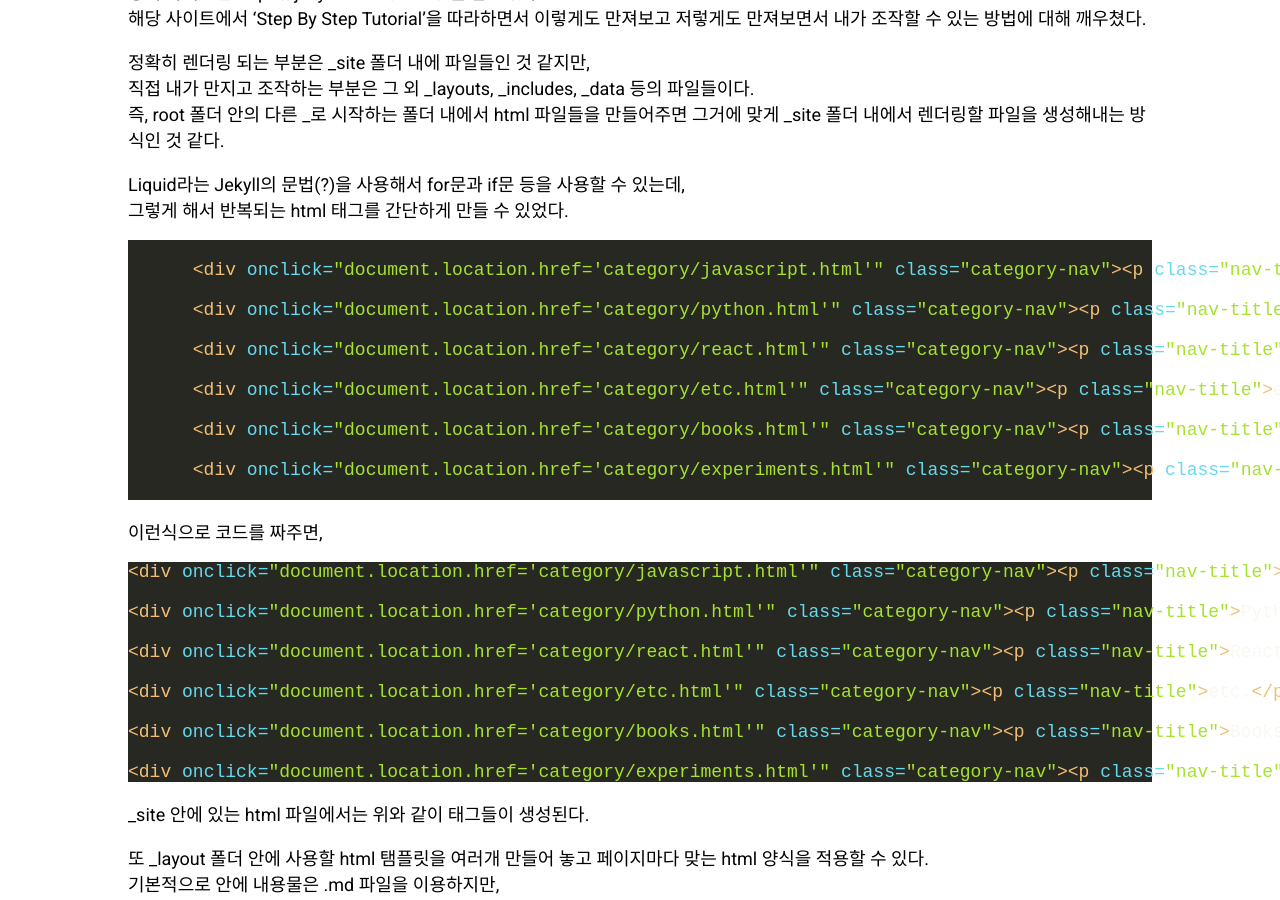
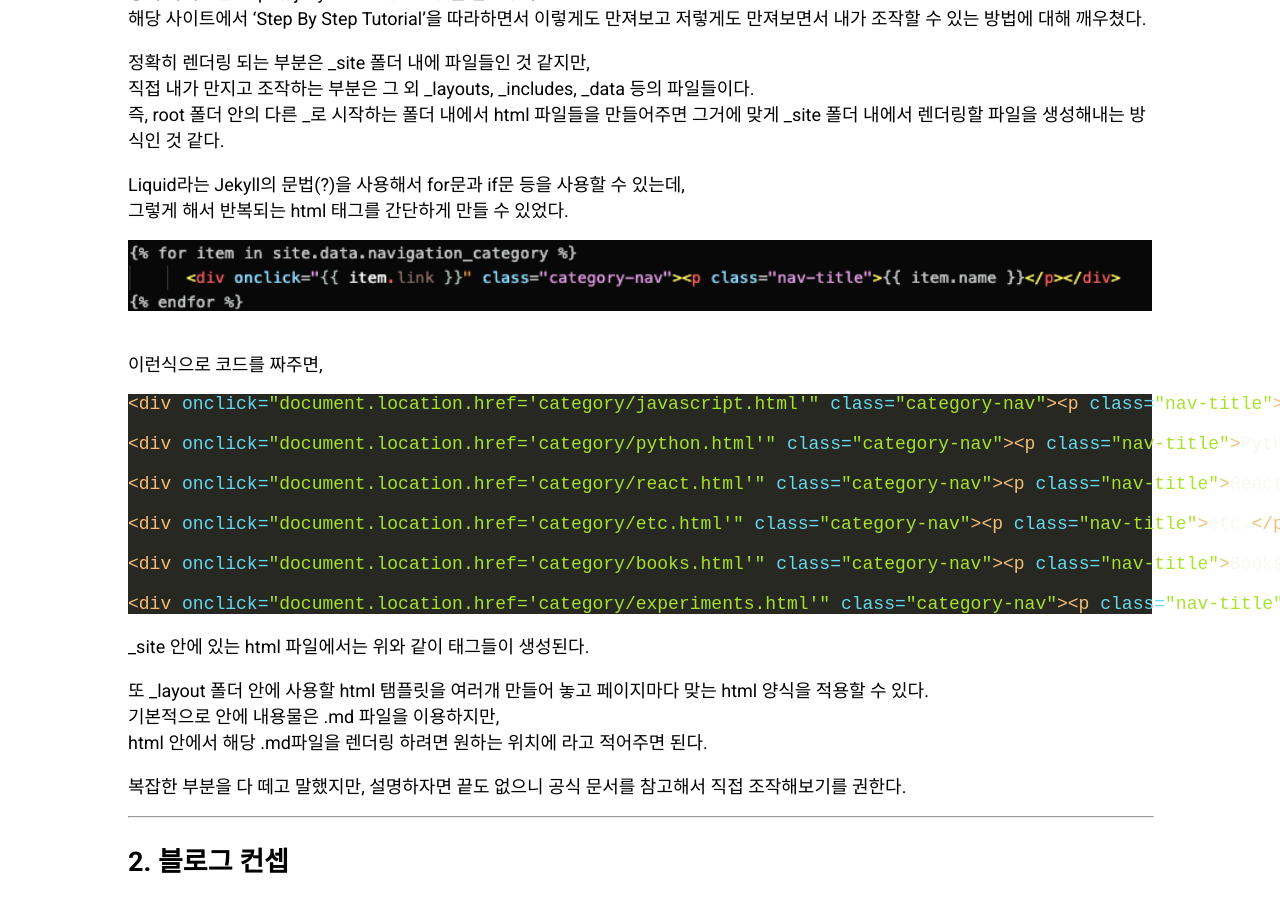
Before and after one commit to pmaarks/pmaarks.github.io, a Jekyll site: the page built from _posts/2024-07-28-[etc.]-블로그-제작기-1.md, in a window 1280 px wide and 900 px high, scrolled down 1518 px. Built offline with Jekyll 4.4.1, drawn with Linux system fonts in a browser that asks for light colours; nearby versions of some CDN libraries; library files that are not in the unit come from our copies; comment, search, counter and statistics services are not loaded.

Commit message:
add post 240728-1-1

````diff
--- a/_posts/2024-07-28-[etc.]-블로그-제작기-1.md
+++ b/_posts/2024-07-28-[etc.]-블로그-제작기-1.md
@@ -28,7 +28,7 @@ Github 블로그의 가장 좋은 점은 거의 풀커스텀이 가능하다는
 
 그렇다면 Jekyll은 무엇인가?<br>
 <p class="post-image" align="center">
-    <img src="/assets/images/2024-07-28-[etc.]-블로그-제작기-1-1.png">
+    <img align="center" src="/assets/images/2024-07-28-[etc.]-블로그-제작기-1-1.png">
     <em align="center" class="caption">Github Pages 내에 Jekyll 설명</em>
 </p><br>
 Github Pages 공식 문서에 있는 내용이다.<br>
@@ -61,11 +61,9 @@ Github Pages 공식 문서에 있는 내용이다.<br>
 
 Liquid라는 Jekyll의 문법(?)을 사용해서 for문과 if문 등을 사용할 수 있는데,<br>
 그렇게 해서 반복되는 html 태그를 간단하게 만들 수 있었다.<br>
-```html
-{% for item in site.data.navigation_category %}
-      <div onclick="{{ item.link }}" class="category-nav"><p class="nav-title">{{ item.name }}</p></div>
-{% endfor %}
-```
+<p class="post-image" align="center">
+    <img src="/assets/images/2024-07-28-[etc.]-블로그-제작기-1-11.png">
+</p><br>
 이런식으로 코드를 짜주면,
 
 ```html
````
Also changed, not shown: assets/images/2024-07-28-[etc.]-블로그-제작기-1-11.png (added).
